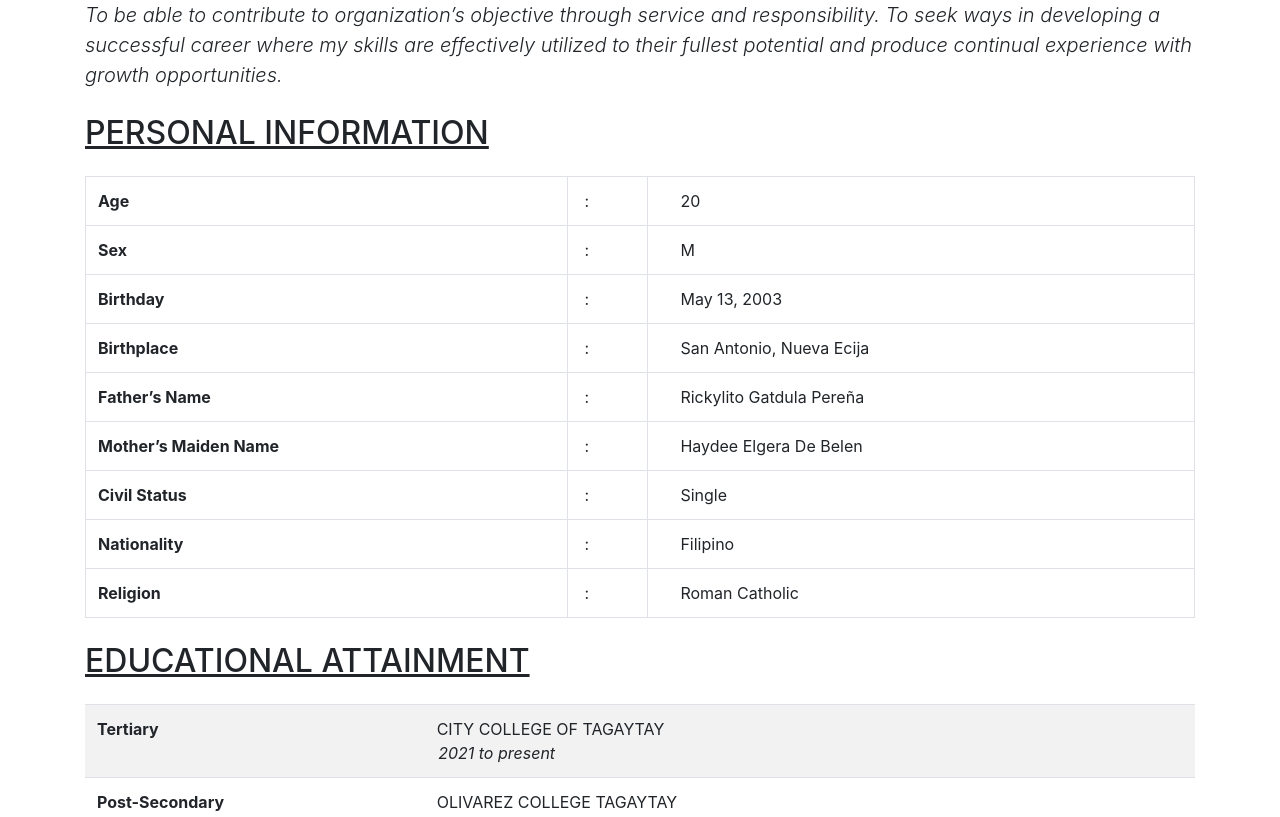
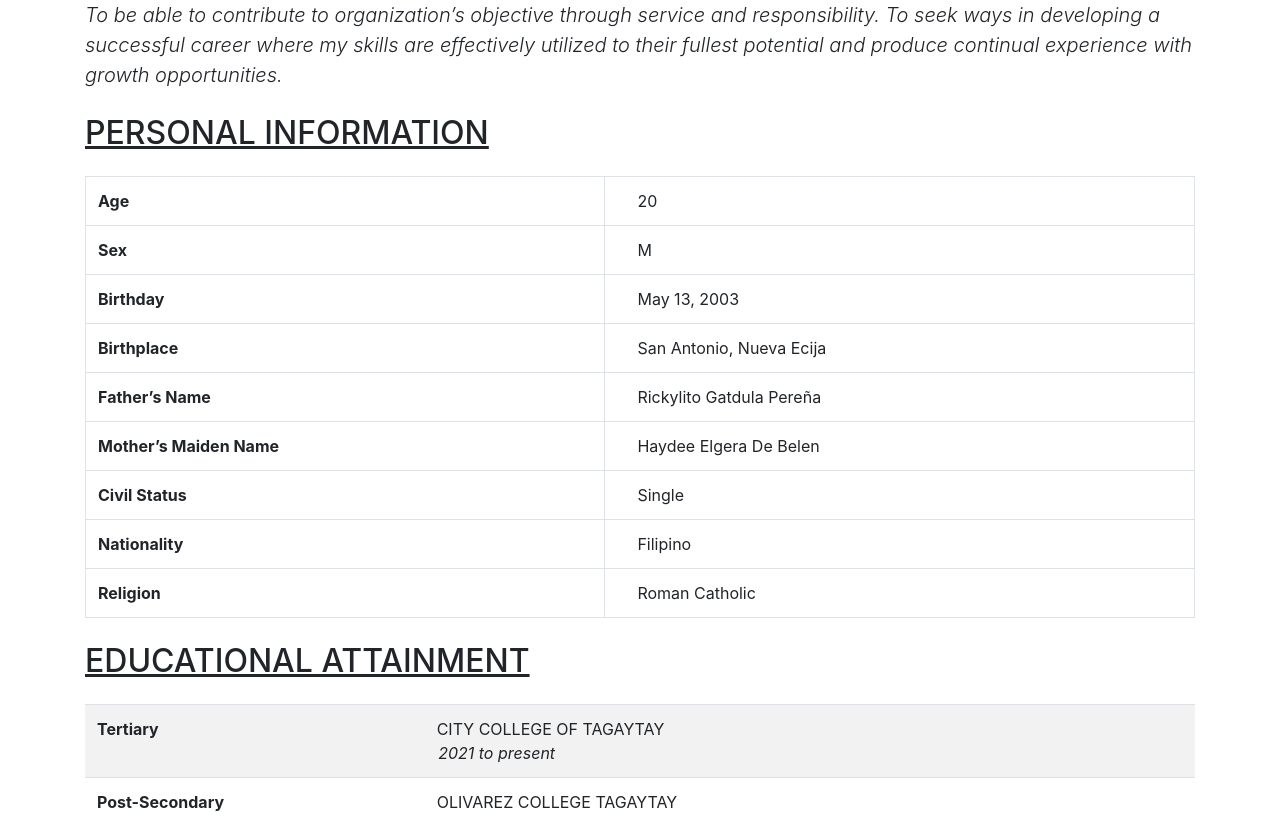
Before and after one commit to jainosaur/resume, a plain HTML site: page index.html in a window 1280 px wide. Shown: the part 554-1371 px from the top of the page. Drawn offline with nearby package versions, Linux system fonts and the light colour scheme.

Commit message:
Update index.html

```diff
--- a/index.html
+++ b/index.html
@@ -33,47 +33,38 @@
     <tbody>
       <tr>
         <th>Age</th>
-		<td style="text-indent: 5px;">:</td>
         <td style="text-indent: 20px;">20</td>
       </tr>
       <tr>
         <th>Sex</th>
-		<td style="text-indent: 5px;">:</td>
         <td style="text-indent: 20px;">M</td>
       </tr>
       <tr>
         <th>Birthday</th>
-		<td style="text-indent: 5px;">:</td>
         <td style="text-indent: 20px;">May 13, 2003</td>
       </tr>
       <tr>
         <th>Birthplace</th>
-		<td style="text-indent: 5px;">:</td>
         <td style="text-indent: 20px;">San Antonio, Nueva Ecija</td>
       </tr>
       <tr>
         <th>Father’s Name</th>
-		<td style="text-indent: 5px;">:</td>
         <td style="text-indent: 20px;">Rickylito Gatdula Pereña</td>
       </tr>
       <tr>
         <th>Mother’s Maiden Name</th>
-		<td style="text-indent: 5px;">:</td>
         <td style="text-indent: 20px;">Haydee Elgera De Belen</td>
       </tr>
       <tr>
         <th>Civil Status</th>
-		<td style="text-indent: 5px;">:</td>
         <td style="text-indent: 20px;">Single</td>
       </tr>
       <tr>
         <th>Nationality</th>
-		<td style="text-indent: 5px;">:</td>
         <td style="text-indent: 20px;">Filipino</td>
       </tr>
       <tr>
         <th>Religion</th>
-		<td style="text-indent: 5px;">:</td>
         <td style="text-indent: 20px;">Roman Catholic</td>
       </tr>
     </tbody>
```
